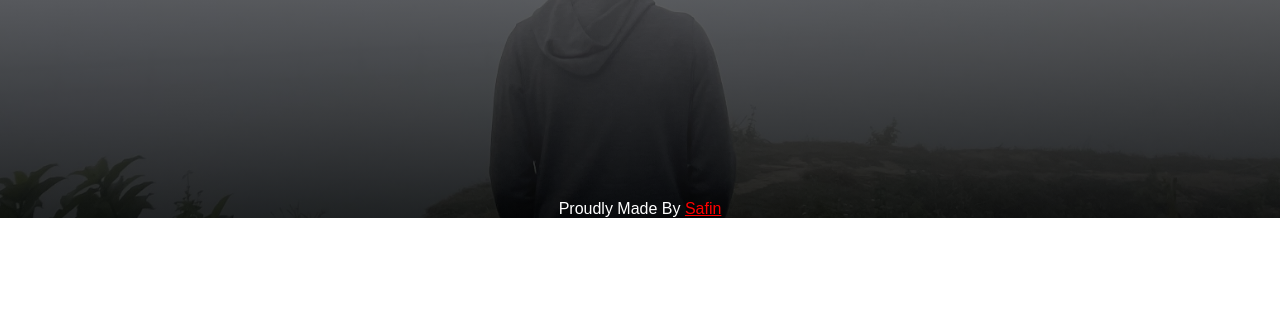
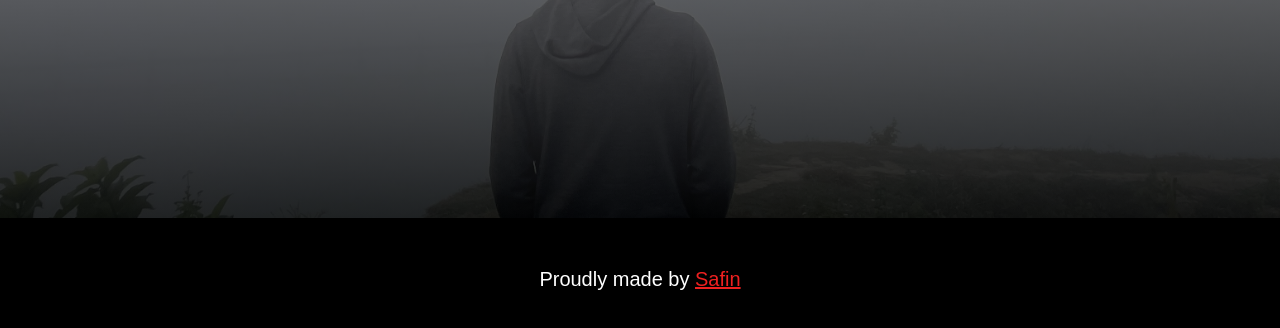
Before and after one commit to LinuxJS/Safin01.github.io, a plain HTML site: page index.html in a window 1280 px wide. Shown: the part 582-910 px from the top of the page. Before the commit the page ends 800 px from the top, so only its background shows below. Drawn offline with Linux system fonts and the light colour scheme.

Commit message:
changed position of footer

```diff
--- a/index.html
+++ b/index.html
@@ -44,12 +44,8 @@
 
         </div>
 
-        <div style="position: relative">
-
-            <footer>
-                 <p style="position: fixed; bottom: 0; width:100%; text-align: center; color:rgb(255, 255, 255)">Proudly Made By <a href="https://www.facebook.com/safin.20050601" style="color: red;" target="_blank">Safin</a> </p>
-            </footer>
-
+        <div class="footer">
+            <p>Proudly made by <a href="https://www.facebook.com/safin.20050601" style="color: rgb(237, 32, 32);">Safin</a></p>
         </div>
 
 
--- a/style.css
+++ b/style.css
@@ -88,36 +88,16 @@
     font-weight: 700;
 }
 
-/* button{
-    width: 200px;
-    padding: 15px 0;
-    text-align: center;
-    margin: 20px 10px;
-    border-radius: 25px;
-    font-weight: bold;
-    border: 2px solid #009688;
-    background: transparent;
-    color: #fff;
-    cursor: pointer;
-    position: relative;
-    overflow: hidden;
+.footer{
+    padding: 50px;
+    display: block;
+
+    background-color: black;
+    text-align: center!important;
+    color: white;
+
 }
 
-span{
-    background: #009688;
-    height: 100%;
-    width: 0;
-    border-radius: 25px;
-    position: absolute;
-    left: 0;
-    bottom: 0;
-    z-index: -1;
-    transition: 0.5s;
+.footer p{
+    font-size: 20px;
 }
-
-button:hover span{
-    width: 100%;
-}
-button:hover{
-    border: none;
-} */
```
